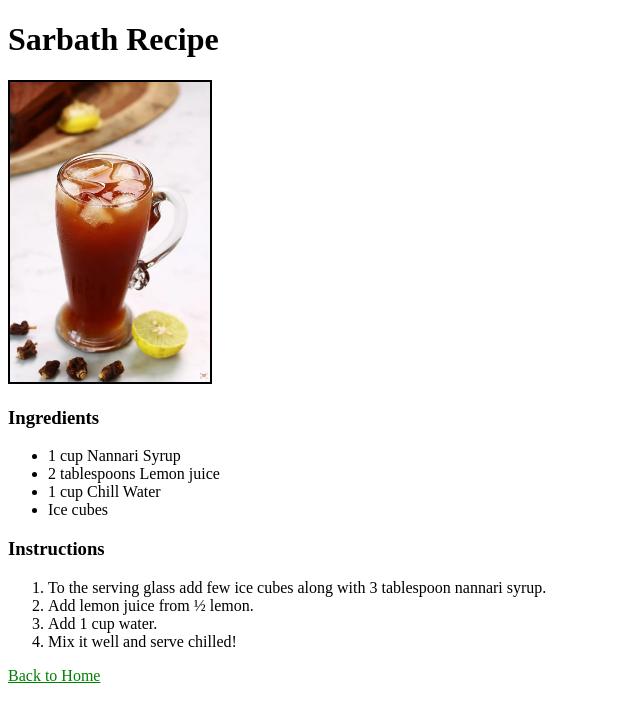
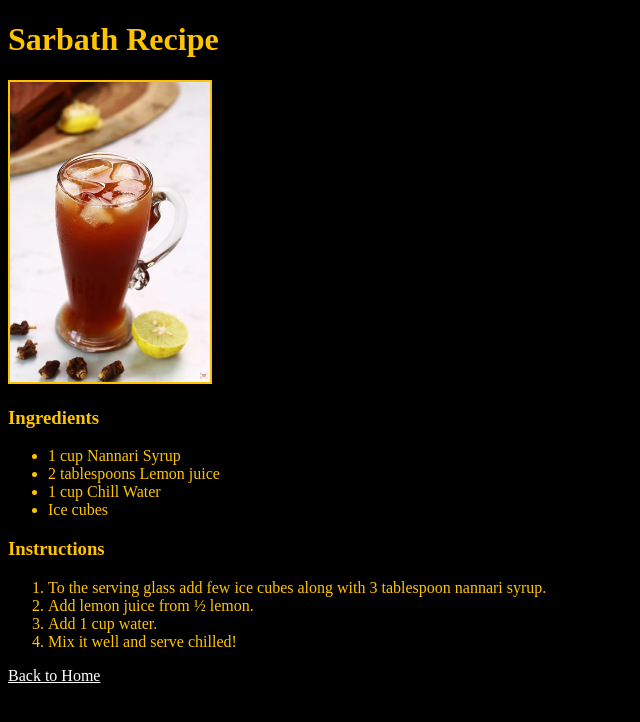
Before and after one commit to Muneer-S-A-05/odin-recipes, a plain HTML site: page recipes/sarbath.html in a window 1280 px wide. Shown: the whole page, without its empty margins (0-640 px from the left). Drawn offline with Linux system fonts and the light colour scheme.

Commit message:
changed css for shawarma

```diff
--- a/css/style.css
+++ b/css/style.css
@@ -1,13 +1,21 @@
 a {
-    color: green;
+    color: rgb(255,255,255);
 }
 
 img {
-    border: 2px solid black;
+    border: 2px solid rgb(255, 196, 0);
     height : 300px;
     width: auto;
 }
 
-dev {
-    color : red;
+div {
+    color : rgb(255, 196, 0);
 }
+
+body {
+    background-color: black;
+}
+
+h1 {
+    color: rgb(255, 196, 0);
+}
```
